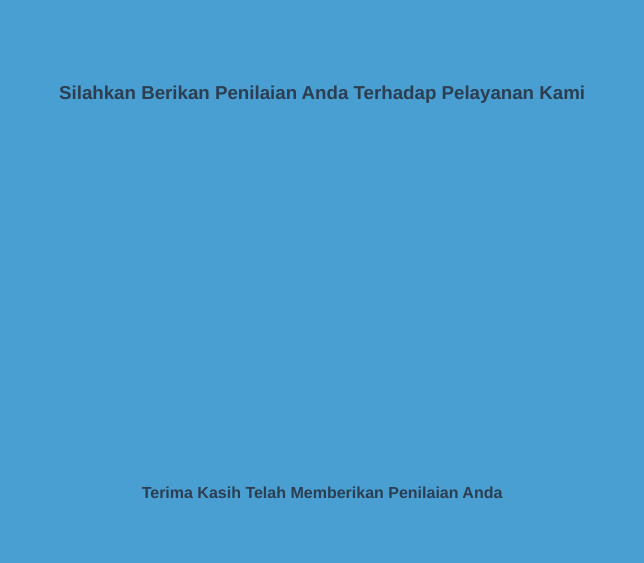
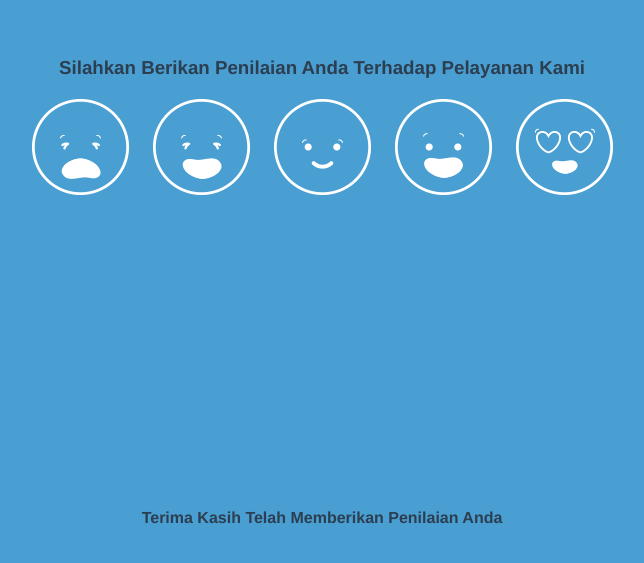
Before and after one commit to jooprima/polling, a Vue app: page / in a window 1280 px wide. Shown: the part 115-678 px from the top of the page, without its empty margins (318-962 px from the left). Built offline with nearby package versions, Linux system fonts and the light colour scheme.

Commit message:
components vote part2

```diff
--- a/src/components/Vote.vue
+++ b/src/components/Vote.vue
@@ -35,54 +35,67 @@ export default {
   height: 100px;
   border: none;
   margin: 0px 10px;
+  outline: none;
+  cursor: pointer;
 }
 
-#very-bad{
+#very-bad {
   background-position: 0px 0px;
 }
 
-#very-bad:hover{
+#very-bad:hover {
   background-position: 0px -100px;
 }
 
-#very-bad:active{
+#very-bad:active {
   background-position: 0px -200px;
 }
 
-#bad{
+#bad {
   background-position: -101px 0px;
 }
 
-#bad:hover{
+#bad:hover {
   background-position: -101px -100px;
 }
 
-#bad:active{
+#bad:active {
   background-position: 101px -200px;
 }
 
-#ok{
+#ok {
   background-position: -202px 0px;
 }
 
-#ok:hover{
+#ok:hover {
   background-position: -202px -100px;
 }
 
-#ok:active{
+#ok:active {
   background-position: -202px -200px;
 }
 
-#very-bad{
-  background-position: 0px 0px;
+#good {
+  background-position: -303px 0px;
 }
 
-#very-bad:hover{
-  background-position: 0px 200px;
+#good:hover {
+  background-position: -303px -100px;
 }
 
-#very-bad-hover{
-  background-position: 0%;
+#good:active {
+  background-position: -303px -200px;
 }
 
+#very-good {
+  background-position: -404px 0px;
+}
+
+#very-good:hover {
+  background-position: -404px -100px;
+}
+
+#very-good:active {
+  background-position: -404px -200px;
+}
 </style>
--- a/src/views/Home.vue
+++ b/src/views/Home.vue
@@ -5,9 +5,7 @@
         Silahkan Berikan Penilaian Anda Terhadap Pelayanan Kami
       </h3>
 
-      <div class="emoticon">
-        <!-- Ini akan menjadi component vote -->
-      </div>
+      <div class="emoticons"><vote /></div>
     </section>
 
     <section class="finish">
@@ -18,23 +16,29 @@
 
 <script>
 // @ is an alias to /src
-// import HelloWorld from "@/components/HelloWorld.vue";
+// import Vote from "@/components/Vote.vue";
+import Vote from "../components/Vote.vue";
 
 export default {
   name: "Home",
-  components: { }
+  components: { Vote },
 };
 </script>
 
 <style type="text/css">
-  .container{
+.container {
   display: flex;
   flex-wrap: wrap;
   height: 100vh;
   align-items: center;
 }
 
-  section{
+section {
   width: 100%;
 }
+
+.emoticons{
+  display: flex;
+  justify-content: center;
+}
 </style>
```
Also changed, not shown: src/assets/emoticon.png (added). Lines whose indentation alone changed are shown as unchanged.
